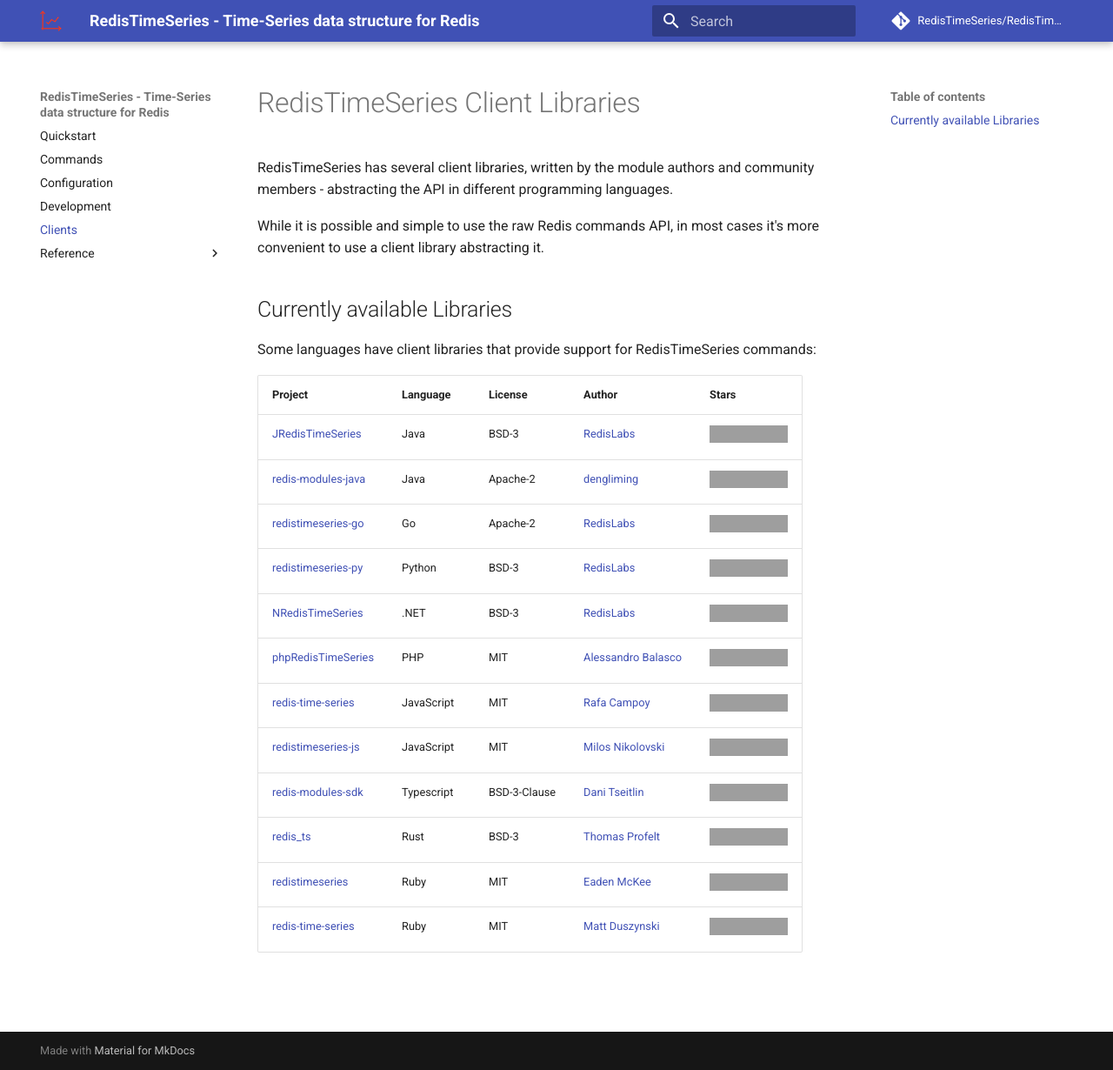
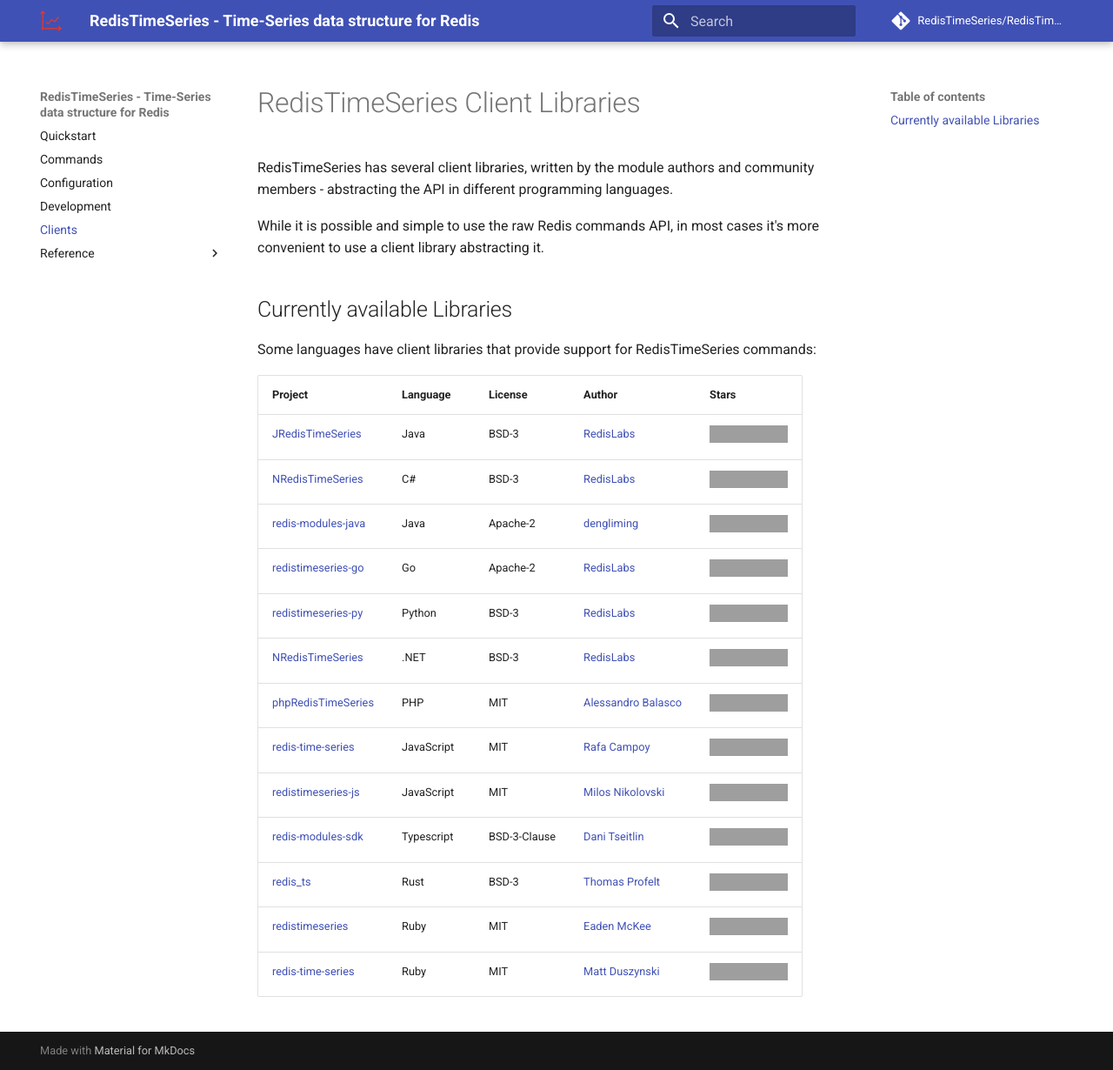
Before and after one commit to RedisTimeSeries/RedisTimeSeries, an MkDocs documentation site: the page built from docs/clients.md, in a window 1280 px wide and 1230 px high. Shown: the whole window at 87% size. Built offline with MkDocs 1.6.1 and Material for MkDocs 9.7.7, drawn with Linux system fonts in a browser that asks for light colours; comment, search, counter and statistics services are not loaded; grey boxes are pictures that could not be loaded.

Commit message:
Update clients.md
Included C# client information.

```diff
--- a/docs/clients.md
+++ b/docs/clients.md
@@ -11,6 +11,7 @@
 | Project | Language | License | Author | Stars |
 | ------- | -------- | ------- | ------ | --- |
 | [JRedisTimeSeries][JRedisTimeSeries-url] | Java | BSD-3 | [RedisLabs][JRedisTimeSeries-author] |  [![JRedisTimeSeries-stars]][JRedisTimeSeries-url] |
+| [NRedisTimeSeries][NRedisTimeSeries-url] | C# | BSD-3 | [RedisLabs][NRedisTimeSeries-author] |  [![NRedisTimeSeries-stars]][NRedisTimeSeries-url] |
 | [redis-modules-java][redis-modules-java-url] | Java | Apache-2 | [dengliming][redis-modules-java-author] | [![redis-modules-java-stars]][redis-modules-java-url] |
 | [redistimeseries-go][redistimeseries-go-url] | Go | Apache-2 | [RedisLabs][redistimeseries-go-author] |  [![redistimeseries-go-stars]][redistimeseries-go-url]  |
 | [redistimeseries-py][redistimeseries-py-url] | Python | BSD-3 | [RedisLabs][redistimeseries-py-author] | [![redistimeseries-py-stars]][redistimeseries-py-url] |
@@ -26,6 +27,11 @@
 [JRedisTimeSeries-url]: https://github.com/RedisTimeSeries/JRedisTimeSeries/
 [JRedisTimeSeries-author]: https://redislabs.com
 [JRedisTimeSeries-stars]: https://img.shields.io/github/stars/RedisTimeSeries/JRedisTimeSeries.svg?style=social&amp;label=Star&amp;maxAge=2592000
+
+[NRedisTimeSeries-url]: https://github.com/RedisTimeSeries/NRedisTimeSeries
+[NRedisTimeSeries-author]: https://redislabs.com
+[NRedisTimeSeries-stars]: https://img.shields.io/github/stars/RedisTimeSeries/NRedisTimeSeries.svg?style=social&amp;label=Star&amp;maxAge=2592000
+
 
 [redis-modules-java-url]: https://github.com/dengliming/redis-modules-java
 [redis-modules-java-author]: https://github.com/dengliming
```
